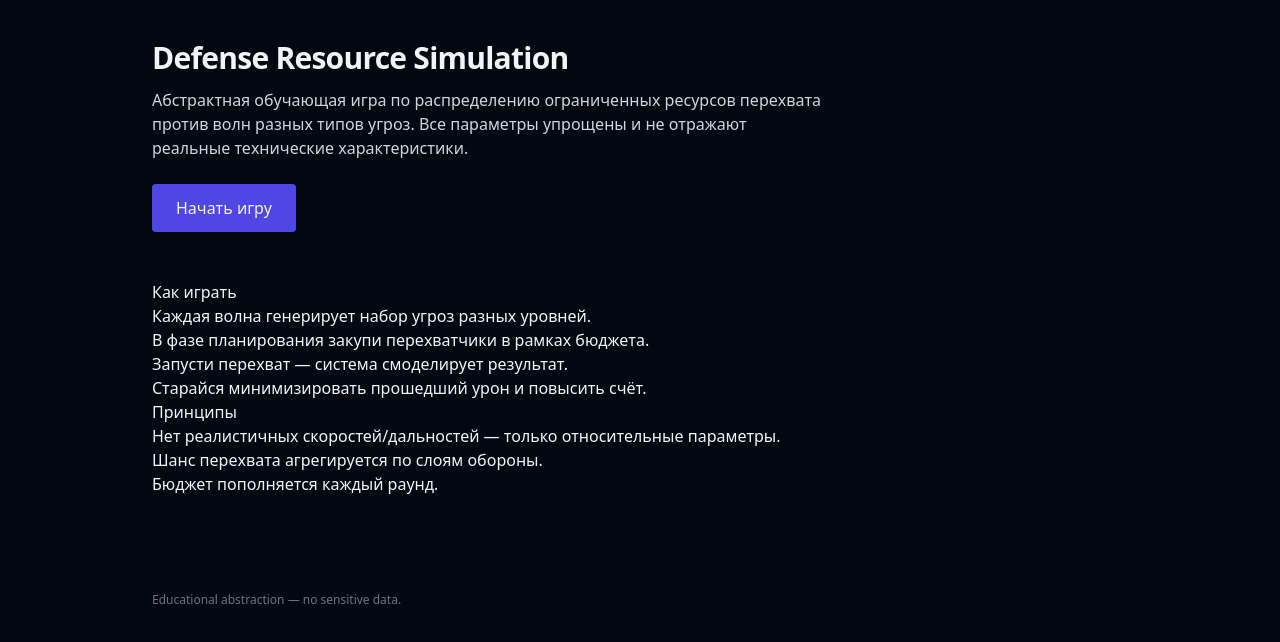
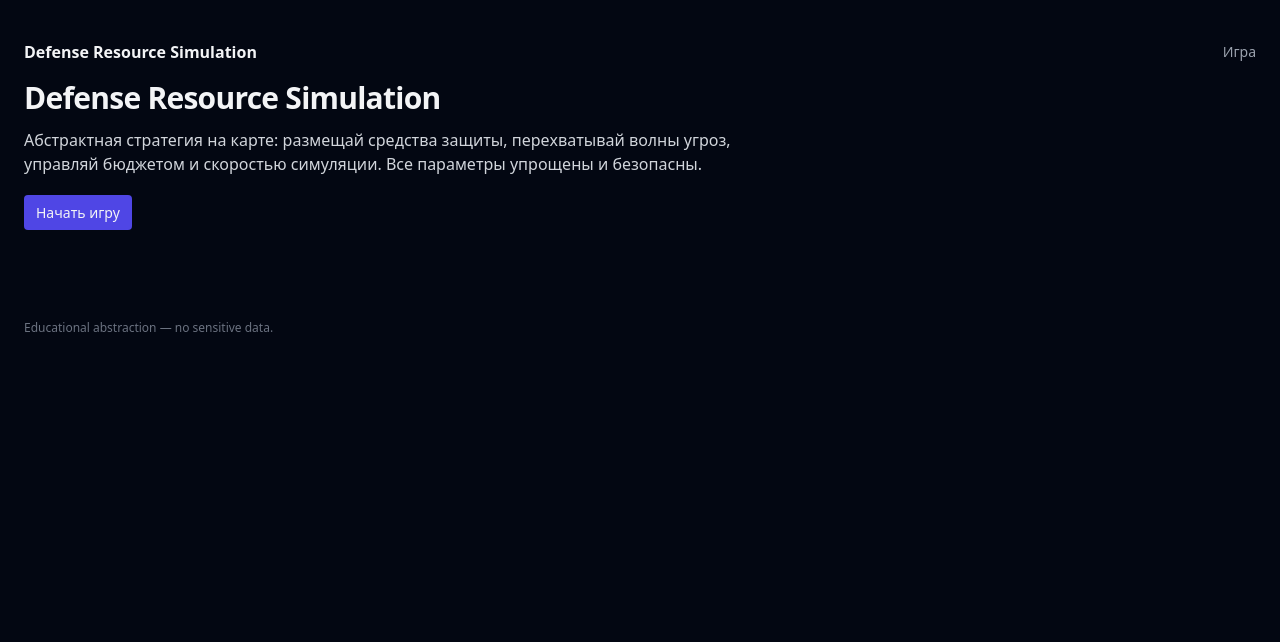
Before and after one commit to DOT-gh/DOT-gh-DOT-gh.github.io, a Next.js app: page / in a window 1280 px wide. Shown: the top 642 px of the page. Built offline with nearby package versions, Linux system fonts and the light colour scheme.

Commit message:
Update index.tsx

```diff
--- a/pages/index.tsx
+++ b/pages/index.tsx
@@ -1,42 +1,21 @@
 import Link from "next/link";
+import { Header } from "../src/components/Layout/Header";
 
 export default function Home() {
   return (
-    <main className="min-h-screen px-6 py-10 max-w-5xl mx-auto">
-      <header className="mb-12">
+    <main className="min-h-screen px-6 py-6 max-w-7xl mx-auto">
+      <Header />
+      <section className="max-w-3xl">
         <h1 className="text-3xl font-bold tracking-tight">Defense Resource Simulation</h1>
-        <p className="mt-3 text-gray-300 max-w-2xl">
-          Абстрактная обучающая игра по распределению ограниченных ресурсов перехвата
-          против волн разных типов угроз. Все параметры упрощены и не отражают
-          реальные технические характеристики.
+        <p className="mt-3 text-gray-300">
+          Абстрактная стратегия на карте: размещай средства защиты, перехватывай волны угроз,
+          управляй бюджетом и скоростью симуляции. Все параметры упрощены и безопасны.
         </p>
         <div className="mt-6">
-          <Link
-            href="/game"
-            className="inline-block px-6 py-3 rounded bg-indigo-600 hover:bg-indigo-500 font-medium"
-          >
-            Начать игру
-          </Link>
+          <Link href="/game" className="btn btn-primary">Начать игру</Link>
         </div>
-      </header>
-      <section className="prose prose-invert max-w-none">
-        <h2>Как играть</h2>
-        <ol>
-          <li>Каждая волна генерирует набор угроз разных уровней.</li>
-          <li>В фазе планирования закупи перехватчики в рамках бюджета.</li>
-          <li>Запусти перехват — система смоделирует результат.</li>
-          <li>Старайся минимизировать прошедший урон и повысить счёт.</li>
-        </ol>
-        <h2>Принципы</h2>
-        <ul>
-          <li>Нет реалистичных скоростей/дальностей — только относительные параметры.</li>
-          <li>Шанс перехвата агрегируется по слоям обороны.</li>
-          <li>Бюджет пополняется каждый раунд.</li>
-        </ul>
       </section>
-      <footer className="mt-24 text-xs text-gray-500">
-        Educational abstraction — no sensitive data.
-      </footer>
+      <footer className="mt-24 text-xs text-gray-500">Educational abstraction — no sensitive data.</footer>
     </main>
   );
 }
```
